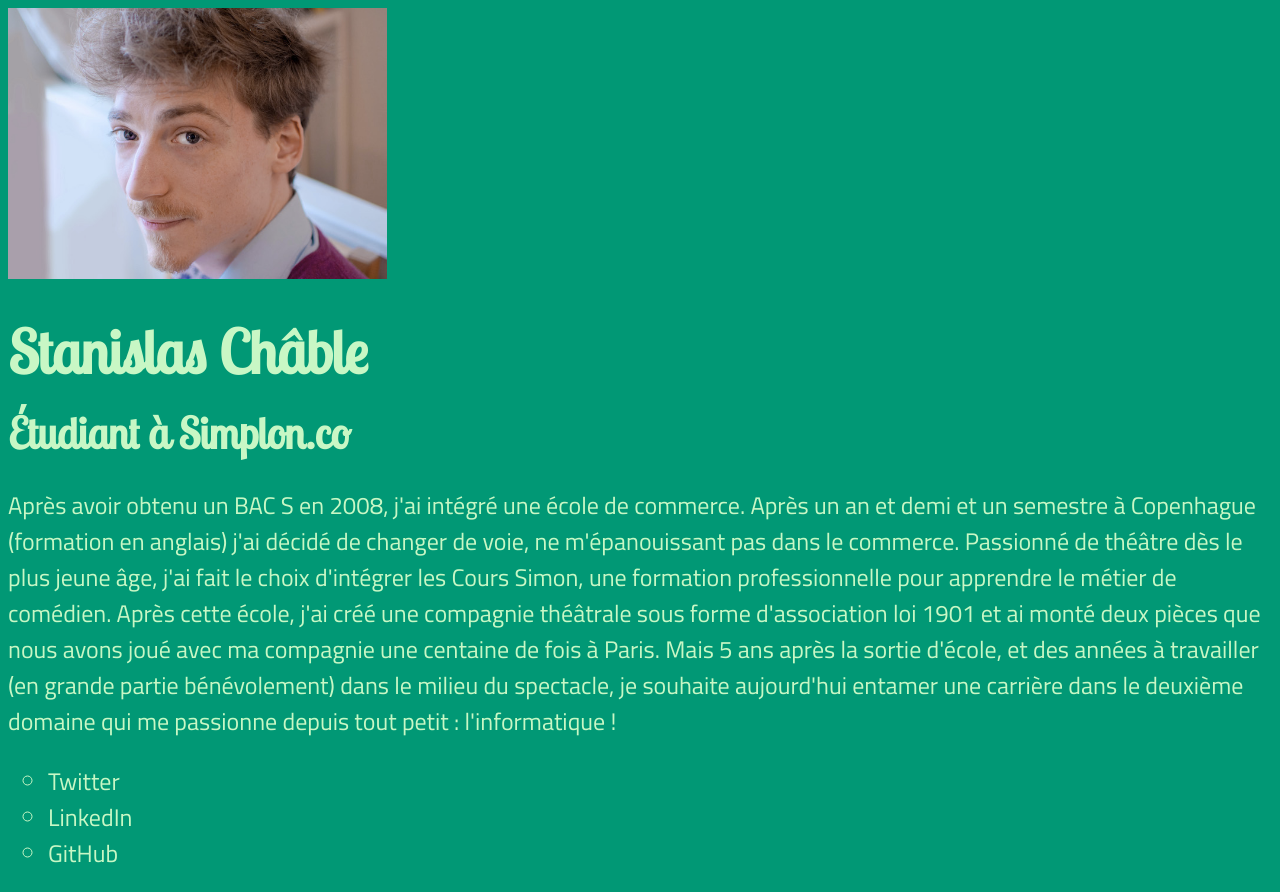
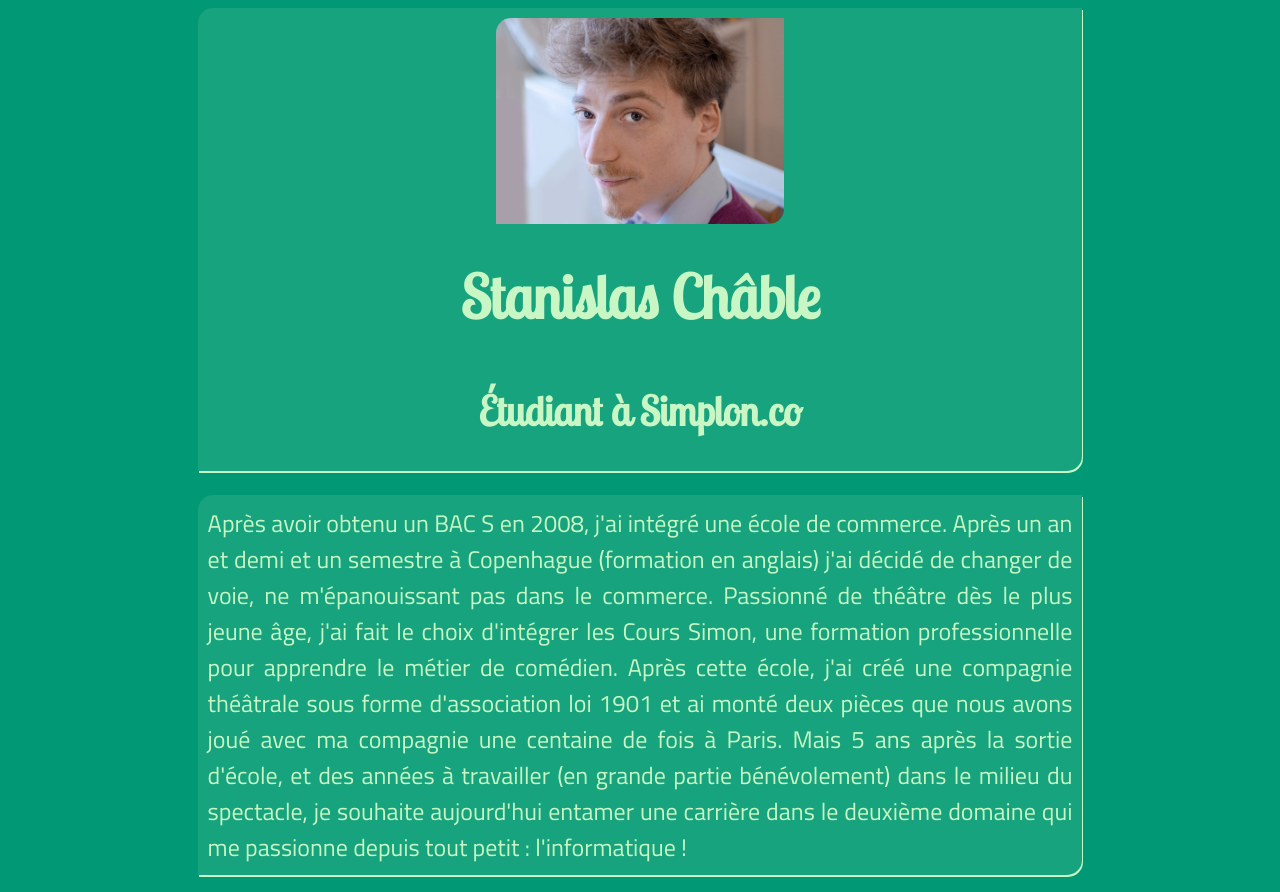
Before and after one commit to Selbahc/HTML-Project, a plain HTML site: page index.html in a window 1280 px wide. Shown: the top 892 px of the page. Drawn offline with Linux system fonts and the light colour scheme.

Commit message:
Ajout de structure HTML et amélioration du CSS

```diff
--- a/index.html
+++ b/index.html
@@ -11,22 +11,25 @@
 </head>
 
 <body>
-  <header>
-    <img src="img/SC.jpg" alt="Stanislas Châble">
+  <div id="container">
+    <header class="card">
+      <div>
+        <img id="ma-trombine" src="img/SC.jpg" alt="Stanislas Châble">
+      </div>
       <h1>Stanislas Châble</h1>
       <h2>Étudiant à Simplon.co</h2>
     </header>
     <section>
-    <p>Après avoir obtenu un BAC S en 2008, j'ai intégré une école de commerce. Après un an et demi et un semestre à Copenhague (formation en anglais) j'ai décidé de changer de voie, ne m'épanouissant pas dans le commerce. Passionné de théâtre dès le plus
+      <p class="card">Après avoir obtenu un BAC S en 2008, j'ai intégré une école de commerce. Après un an et demi et un semestre à Copenhague (formation en anglais) j'ai décidé de changer de voie, ne m'épanouissant pas dans le commerce. Passionné de théâtre dès le plus
         jeune âge, j'ai fait le choix d'intégrer les Cours Simon, une formation professionnelle pour apprendre le métier de comédien. Après cette école, j'ai créé une compagnie théâtrale sous forme d'association loi 1901 et ai monté deux pièces que nous
         avons joué avec ma compagnie une centaine de fois à Paris. Mais 5 ans après la sortie d'école, et des années à travailler (en grande partie bénévolement) dans le milieu du spectacle, je souhaite aujourd'hui entamer une carrière dans le deuxième
         domaine qui me passionne depuis tout petit : l'informatique !</p>
-    <ul>
+      <ul class="card">
         <li><a href="https://twitter.com/Selbahc">Twitter</a></li>
         <li><a href="https://linkedin.com/in/stanislas-chable">LinkedIn</a></li>
         <li><a href="https://github.com/Selbahc">GitHub</a></li>
       </ul>
-    <table>
+      <table class="card">
         <thead>
           <tr>
             <th colspan="3">Pièces de théâtre préférées</th>
@@ -51,6 +54,7 @@
         </tbody>
       </table>
     </section>
+  </div>
 </body>
 
 </html>
--- a/style.css
+++ b/style.css
@@ -8,6 +8,7 @@ body {
 
 ul li {
   list-style: circle;
+  margin-left: 25px;
 }
 
 h1, h2, h3 {
@@ -17,11 +18,7 @@ h1, h2, h3 {
 }
 
 h2 {
-  font-size: 1.8em;
-}
-
-header img {
-  width: 30%;
+  font-size: 1.7em;
 }
 
 a {
@@ -32,3 +29,39 @@ a {
 a:hover {
   text-decoration: underline;
 }
+
+#container {
+  width: 70%;
+  margin: 0 auto;
+}
+
+header {
+  display: flex;
+  flex-direction: column;
+  align-items: center;
+  justify-content: center;
+  align-content: center;
+}
+
+#ma-trombine {
+  border-radius: 15px 0 15px 0;
+  margin: 0 auto;
+  width: 12em;
+}
+
+.card {
+  box-shadow: 1px 2px #C8F7C5;
+  padding: 10px;
+  text-align: justify;
+  border-radius: 15px 0 15px 0;
+  background-color: rgba(200, 247, 197, 0.1);
+}
+
+table, td, th {
+  padding: 10px;
+  text-align: center;
+}
+
+th {
+  font-size: 1.2em;
+}
```
Lines whose indentation alone changed are shown as unchanged.
